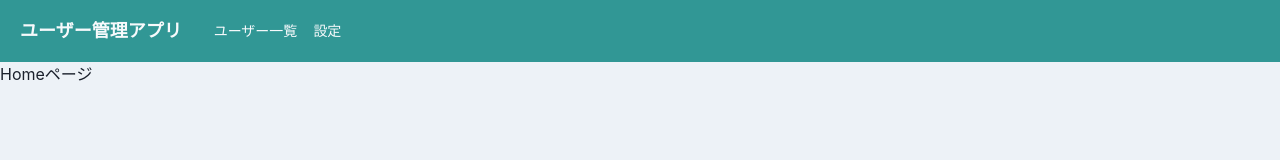
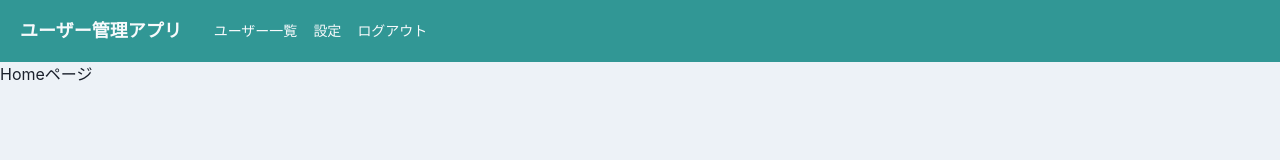
Before and after one commit to Satoshi-Tb/react-user-manage-app, a React (Create React App) app: page /home in a window 1280 px wide. Shown: the top 160 px of the page. Built offline with nearby package versions, Linux system fonts and the light colour scheme; some icons are missing.

Commit message:
管理ログアウト追加

```diff
--- a/src/components/molecules/MenuDrawer.tsx
+++ b/src/components/molecules/MenuDrawer.tsx
@@ -13,6 +13,7 @@
   onClickHome: () => void;
   onClickUserManagement: () => void;
   onClickSetting: () => void;
+  onClickLogout: () => void;
 };
 
 export const MenuDrawer: VFC<Props> = memo((props) => {
@@ -21,7 +22,8 @@
     isOpen,
     onClickHome,
     onClickUserManagement,
-    onClickSetting
+    onClickSetting,
+    onClickLogout
   } = props;
   return (
     <Drawer placement="left" size="xs" onClose={onClose} isOpen={isOpen}>
@@ -37,6 +39,9 @@
             <Button w="100%" onClick={onClickSetting}>
               設定
             </Button>
+            <Button w="100%" onClick={onClickLogout}>
+              ログアウト
+            </Button>
           </DrawerBody>
         </DrawerContent>
       </DrawerOverlay>
--- a/src/components/organisms/layout/Header.tsx
+++ b/src/components/organisms/layout/Header.tsx
@@ -15,6 +15,7 @@
   const onClickSetting = useCallback(() => history.push("/home/setting"), [
     history
   ]);
+  const onClickLogout = useCallback(() => history.push("/"), [history]);
 
   return (
     <>
@@ -46,7 +47,10 @@
           <Box pr={4}>
             <Link onClick={onClickUserManagement}>ユーザー一覧</Link>
           </Box>
-          <Link onClick={onClickSetting}>設定</Link>
+          <Box pr={4}>
+            <Link onClick={onClickSetting}>設定</Link>
+          </Box>
+          <Link onClick={onClickLogout}>ログアウト</Link>
         </Flex>
         <MenuIconButton onOpen={onOpen} />
       </Flex>
@@ -56,6 +60,7 @@
         onClickHome={onClickHome}
         onClickUserManagement={onClickUserManagement}
         onClickSetting={onClickSetting}
+        onClickLogout={onClickLogout}
       />
     </>
   );
```
